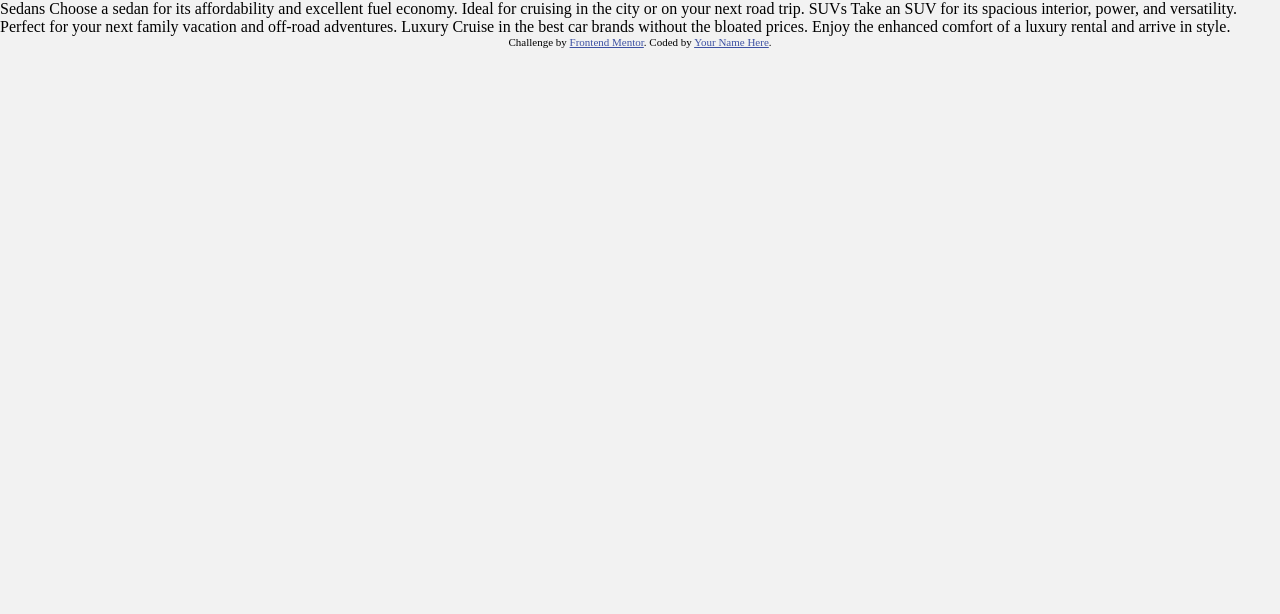
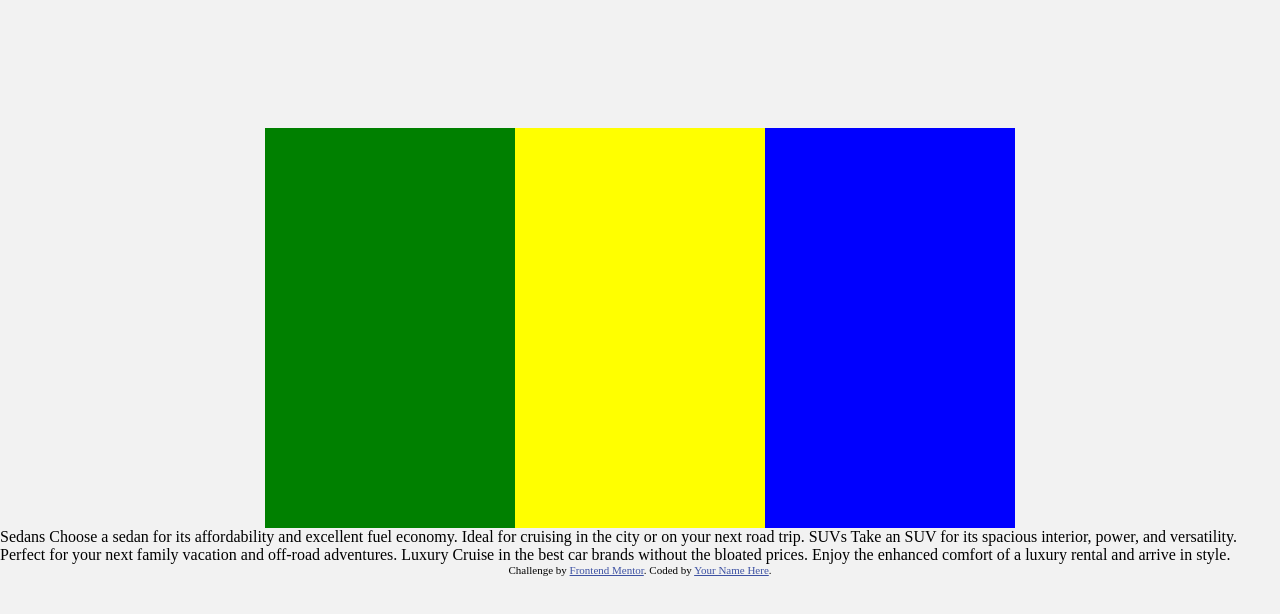
Before and after one commit to akaditya394/3-column-preview-card-component, a plain HTML site: page index.html in a window 1280 px wide. Drawn offline with Linux system fonts and the light colour scheme.

Commit message:
flex added

```diff
--- a/index.html
+++ b/index.html
@@ -19,7 +19,7 @@
       href="https://fonts.googleapis.com/css2?family=Big+Shoulders+Display:wght@700&family=Lexend+Deca&display=swap"
       rel="stylesheet"
     />
-    <link rel="stylesheet" href="styles.css"/>
+    <link rel="stylesheet" href="styles.css" />
 
     <title>Frontend Mentor | 3-column preview card component</title>
 
@@ -35,6 +35,11 @@
     </style>
   </head>
   <body>
+    <div class="flexbox-container">
+      <div class="flexbox-item-a"></div>
+      <div class="flexbox-item-b"></div>
+      <div class="flexbox-item-c"></div>
+    </div>
     Sedans Choose a sedan for its affordability and excellent fuel economy.
     Ideal for cruising in the city or on your next road trip. SUVs Take an SUV
     for its spacious interior, power, and versatility. Perfect for your next
--- a/styles.css
+++ b/styles.css
@@ -1,5 +1,38 @@
-body{
-    margin:0;
-    padding:0;
-    background:hsl(0, 0%, 95%);
+body {
+  margin: 0;
+  padding: 0;
+  background: hsl(0, 0%, 95%);
+  display: flex;
+  flex-direction: column;
+  justify-content: center;
+  align-items: center;
 }
+
+.flexbox-container {
+  display: flex;
+  margin-top: 8rem;
+  flex-wrap: wrap;
+  background-color: red;
+  justify-content: center;
+  align-items: center;
+  align-content: space-around;
+
+}
+
+.flexbox-item-a {
+  height: 400px;
+  width: 250px;
+  background-color: green;
+}
+
+.flexbox-item-b {
+  height: 400px;
+  width: 250px;
+  background-color: yellow;
+}
+
+.flexbox-item-c {
+  height: 400px;
+  width: 250px;
+  background-color: blue;
+}
```
